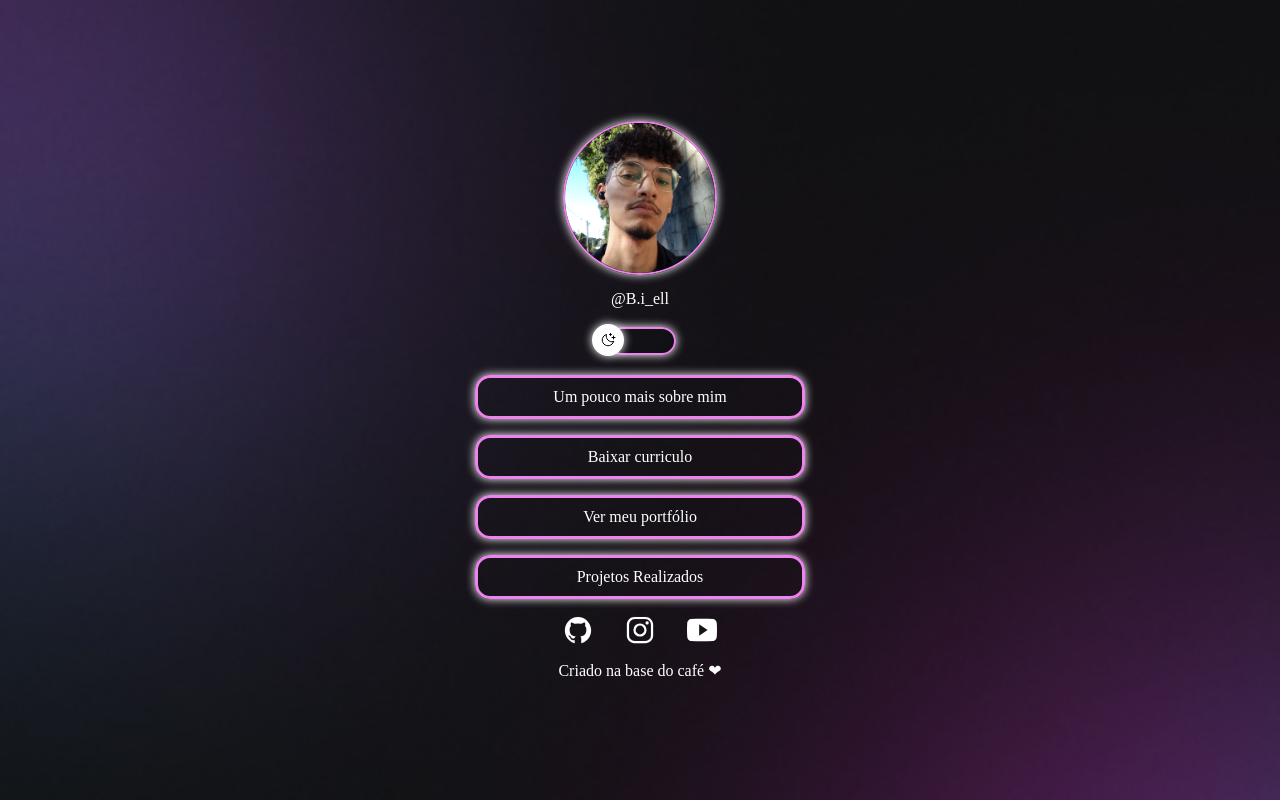
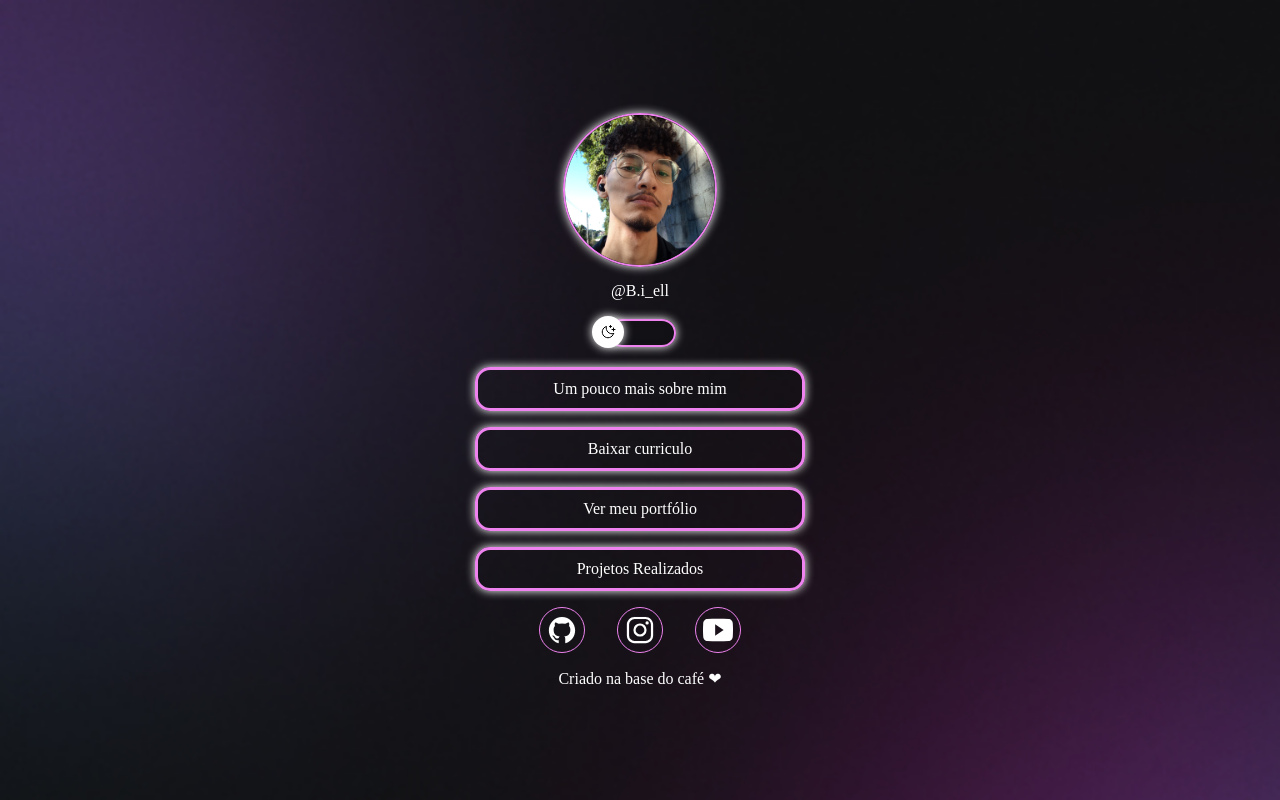
Before and after one commit to Bi-ell/Portfolio, a plain HTML site: page index.html in a window 1280 px wide. Drawn offline with nearby package versions, Linux system fonts and the light colour scheme; a web font is replaced by a local one.

Commit message:
Update no css pt2

```diff
--- a/css/css.css
+++ b/css/css.css
@@ -184,11 +184,14 @@ a{
 ion-icon{
     font-size: 30px;
     color: white;
-
+    padding: 7px;
+    border: 1px solid violet;
+    border-radius: 100%;
 }
 
 .light ion-icon{
     color: black;
+    border: 1px solid purple;
 }
 
 @media (min-width: 700){
```
